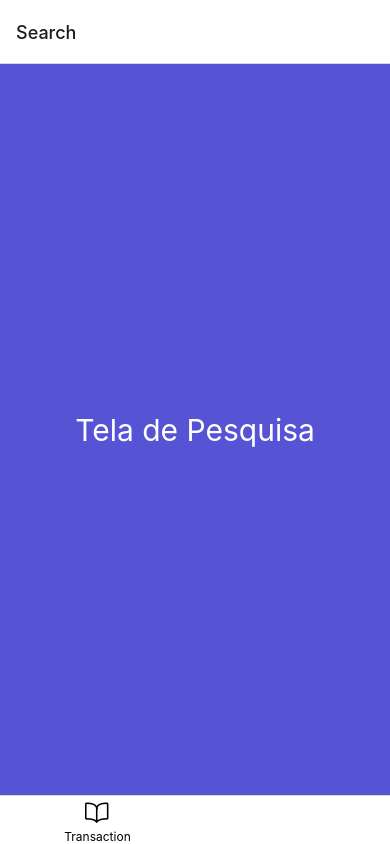
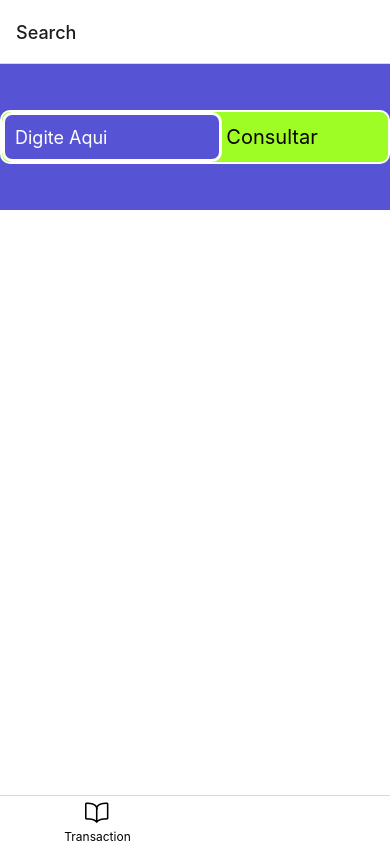
Before and after one commit to koinskii/eLibrary, a React Native app: screen /Search in a window 390 px wide. Built offline with nearby package versions, Linux system fonts and the light colour scheme; no server answers; the database is empty.

Commit message:
pesquisa

```diff
--- a/screens/Search.js
+++ b/screens/Search.js
@@ -1,14 +1,158 @@
 import React from "react"
-import { View, Text, StyleSheet } from "react-native"
+import { View, Text, StyleSheet, FlatList, TouchableOpacity, TextInput, } from "react-native"
+import db from "../config"
+import firebase from 'firebase'
+import { Avatar, ListItem, Icon } from "react-native-elements"
 
-export default class Search extends React.Component{
-    render(){
+export default class Search extends React.Component {
+    constructor(props) {
+        super(props)
+        this.state = {
+            allTransactions: [],
+            searchText: '',
+            lastVisibleTransaction: '',
+
+        }
+    }
+    componentDidMount() {
+        this.getTransaction()
+    }
+
+    getTransaction = () => {
+        db.collection('transactions').get().then(
+            snapshot => {
+                snapshot.docs.map(doc => {
+                    this.setState({
+                        allTransactions: [...this.state.allTransactions, doc.data()]
+                    })
+                })
+            }
+        )
+    }
+
+    renderItem = ({ item, i }) => {
+        var date = item.date
+            .toDate()
+            .toString()
+            .split(" ")
+            .splice(0, 4)
+            .join(" ");
+
+        var transactionType =
+            item.transaction_type === "issue" ? "entregue" : "devolvido";
         return (
-            <View style = {styles.Container}>
-                <Text style = {styles.text}>
-                    Tela de Pesquisa
+            <View style={{ borderWidth: 1 }}>
+                <ListItem key={i} bottomDivider>
+                    <Icon type={"antdesign"} name={"book"} size={40} />
+                    <ListItem.Content>
+                        <ListItem.Title style={styles.title}>
+                            {`${item.book_name} ( ${item.book_id} )`}
+                        </ListItem.Title>
+                        <ListItem.Subtitle style={styles.subtitle}>
+                            {`Este livro foi ${transactionType} por ${item.student_name}`}
+                        </ListItem.Subtitle>
+                        <View style={styles.lowerLeftContaiiner}>
+                            <View style={styles.transactionContainer}>
+                                <Text
+                                    style={[
+                                        styles.transactionText,
+                                        {
+                                            color:
+                                                item.transaction_type === "issue"
+                                                    ? "#78D304"
+                                                    : "#0364F4"
+                                        }
+                                    ]}
+                                >
+                                    {item.transaction_type.charAt(0).toUpperCase() +
+                                        item.transaction_type.slice(1)}
+                                </Text>
+                                <Icon
+                                    type={"ionicon"}
+                                    name={
+                                        item.transaction_type === "issue"
+                                            ? "checkmark-circle-outline"
+                                            : "arrow-redo-circle-outline"
+                                    }
+                                    color={
+                                        item.transaction_type === "issue" ? "#78D304" : "#0364F4"
+                                    }
+                                />
+                            </View>
+                            <Text style={styles.date}>{date}</Text>
+                        </View>
+                    </ListItem.Content>
+                </ListItem>
+            </View>
+        );
+    };
 
-                </Text>
+    //realizando uma busca
+    handleSearch = async text => {
+        var enteredText = text.toUpperCase().split("");//convertendo o texto em UPPERCASE e dividindo as letras em um array
+        text = text.toLowerCase(); //convertendo o texto em lowerCase
+        this.setState({
+            allTransactions: [] //zerando as transações
+        });
+        if (!text) {
+            this.getTransactions(); //se o texto estiver em branco chamo as transações
+        }
+
+        if (enteredText[0] === "B") { //se o texto começar como B busco pelo BookId
+            db.collection("transactions")
+                .where("book_id", "==", text)
+                .get()
+                .then(snapshot => {
+                    snapshot.docs.map(doc => {
+                        this.setState({
+                            allTransactions: [...this.state.allTransactions, doc.data()],//Jogo no array todas as transações com o livro em questão
+                            lastVisibleTransaction: doc
+                        });
+                    });
+                });
+        } else if (enteredText[0] === "S") { //se o texto começar com S busco pelo StudentId
+            db.collection("transactions")
+                .where("student_id", "==", text)
+                .get()
+                .then(snapshot => {
+                    snapshot.docs.map(doc => {
+                        this.setState({
+                            allTransactions: [...this.state.allTransactions, doc.data()],//Jogo no array todas as transações com o estudante em questão
+                            lastVisibleTransaction: doc
+                        });
+                    });
+                });
+        }
+    };
+
+
+    render() {
+        const { allTransactions, searchText } = this.state
+        return (
+            <View style={styles.container}>
+                <View style={styles.upperContainer}>
+                    <View style={styles.textinputContainer}>
+                        <TextInput style={styles.textinput}
+                            onChangeText={text => { this.setState({ searchText: text }) }}
+                            placeholder="Digite Aqui"
+                            placeholderTextColor={"#fff"}
+                        />
+                        <TouchableOpacity style={styles.scanbutton}
+                        onPress={()=>{this.handleSearch(searchText)}}>
+                            <Text style={styles.scanbuttonText}>
+                                Consultar
+                            </Text>
+                        </TouchableOpacity>
+                    </View>
+                </View>
+                <View style={styles.lowerContainer}>
+                    <FlatList
+                        data={allTransactions}
+                        renderItem={this.renderItem}
+                        keyExtractor={(item, index) => { index.toString() }}
+                    />
+
+                </View>
 
             </View>
         )
@@ -16,14 +160,71 @@ export default class Search extends React.Component{
 }
 
 const styles = StyleSheet.create({
-    Container: {
+    container: {
         flex: 1,
-        justifyContent: 'center',
-        alignItems: 'center',
-        backgroundColor: '#5653D4',
+        backgroundColor: "#5653D4"
     },
-    text: {
-        color: 'white',
-        fontSize: 30,
+    upperContainer: {
+        flex: 0.2,
+        justifyContent: "center",
+        alignItems: "center"
+    },
+    textinputContainer: {
+        borderWidth: 2,
+        borderRadius: 10,
+        flexDirection: "row",
+        backgroundColor: "#9DFD24",
+        borderColor: "#FFFFFF"
+    },
+    textinput: {
+        width: "57%",
+        height: 50,
+        padding: 10,
+        borderColor: "#FFFFFF",
+        borderRadius: 10,
+        borderWidth: 3,
+        fontSize: 18,
+        backgroundColor: "#5653D4",
+        color: "#FFFFFF"
+    },
+    scanbutton: {
+        width: 100,
+        height: 50,
+        backgroundColor: "#9DFD24",
+        borderTopRightRadius: 10,
+        borderBottomRightRadius: 10,
+        justifyContent: "center",
+        alignItems: "center"
+    },
+    scanbuttonText: {
+        fontSize: 20,
+        color: "#0A0101",
+    },
+    lowerContainer: {
+        flex: 0.8,
+        backgroundColor: "#FFFFFF"
+    },
+    title: {
+        fontSize: 20,
+    },
+    subtitle: {
+        fontSize: 16,
+    },
+    lowerLeftContaiiner: {
+        alignSelf: "flex-end",
+        marginTop: -40
+    },
+    transactionContainer: {
+        flexDirection: "row",
+        justifyContent: "space-evenly",
+        alignItems: "center"
+    },
+    transactionText: {
+        fontSize: 20,
+
+    },
+    date: {
+        fontSize: 12,
+        paddingTop: 5
     }
-})
+});
```
